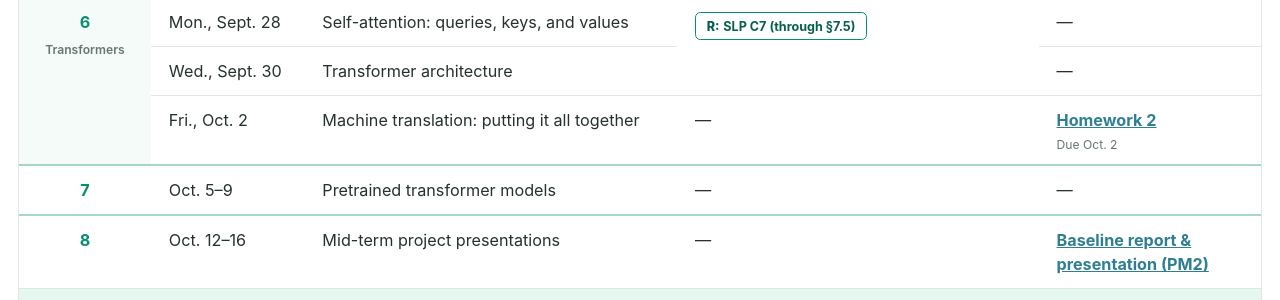
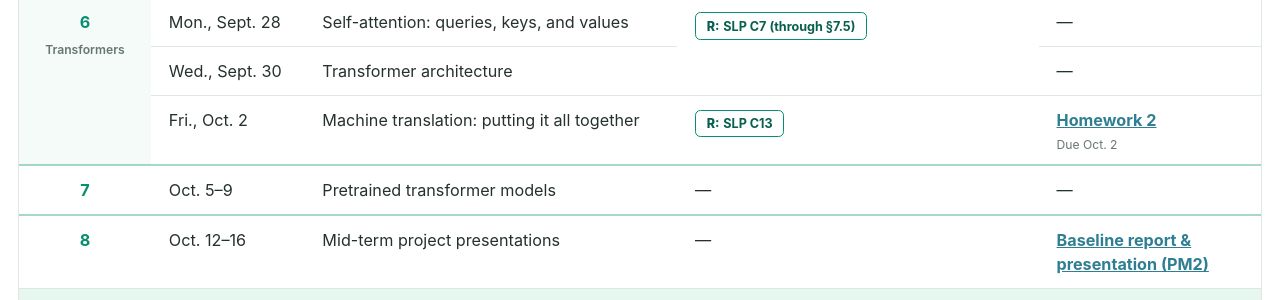
Before and after one commit to bnguyen5/bnguyen5.github.io, a Jekyll site: the page built from _pages/nlp-fall-2026.md, in a window 1280 px wide and 900 px high, scrolled down 2749 px. Shown: the part 150-450 px from the top of the window. Built offline with Jekyll 4.4.1, drawn with Linux system fonts in a browser that asks for light colours.

Commit message:
Update nlp-fall-2026.md

```diff
--- a/_pages/nlp-fall-2026.md
+++ b/_pages/nlp-fall-2026.md
@@ -155,7 +155,7 @@ hw2_url: "https://colab.research.google.com/drive/1YDJIc3IwSSUfpLBbKkpWsb8giiuEV
 
           <tr class="course-week-start"><td rowspan="3"><strong>6</strong><small>Transformers</small></td><td>Mon., Sept. 28</td><td><strong>Self-attention: queries, keys, and values</strong></td><td class="course-materials-shared" rowspan="2"><a class="course-tag course-tag--reading" href="https://web.stanford.edu/~jurafsky/slp3/7.pdf" target="_blank" rel="noopener">SLP C7 (through §7.5)</a></td><td>—</td></tr>
           <tr><td>Wed., Sept. 30</td><td><strong>Transformer architecture</strong></td><td>—</td></tr>
-          <tr><td>Fri., Oct. 2</td><td><strong>Machine translation: putting it all together</strong></td><td>—</td><td>{% if page.hw2_url != "" %}<a href="{{ page.hw2_url }}" target="_blank" rel="noopener"><strong>Homework 2</strong></a>{% else %}<strong>Homework 2</strong>{% endif %}<small>Due Oct. 2</small></td></tr>
+          <tr><td>Fri., Oct. 2</td><td><strong>Machine translation: putting it all together</strong></td><td><a class="course-tag course-tag--reading" href="https://web.stanford.edu/~jurafsky/slp3/13.pdf" target="_blank" rel="noopener">SLP C13</a></td><td>{% if page.hw2_url != "" %}<a href="{{ page.hw2_url }}" target="_blank" rel="noopener"><strong>Homework 2</strong></a>{% else %}<strong>Homework 2</strong>{% endif %}<small>Due Oct. 2</small></td></tr>
 
           <tr class="course-week-start course-roadmap"><td>7</td><td>Oct. 5–9</td><td><strong>Pretrained transformer models</strong></td><td>—</td><td>—</td></tr>
           <tr class="course-week-start course-roadmap"><td>8</td><td>Oct. 12–16</td><td><strong>Mid-term project presentations</strong></td><td>—</td><td>{% if page.pm2_description_url != "" %}<a href="{{ page.pm2_description_url }}" target="_blank" rel="noopener"><strong>Baseline report &amp; presentation (PM2)</strong></a>{% else %}<strong>Baseline report &amp; presentation (PM2)</strong>{% endif %}</td></tr>
```
